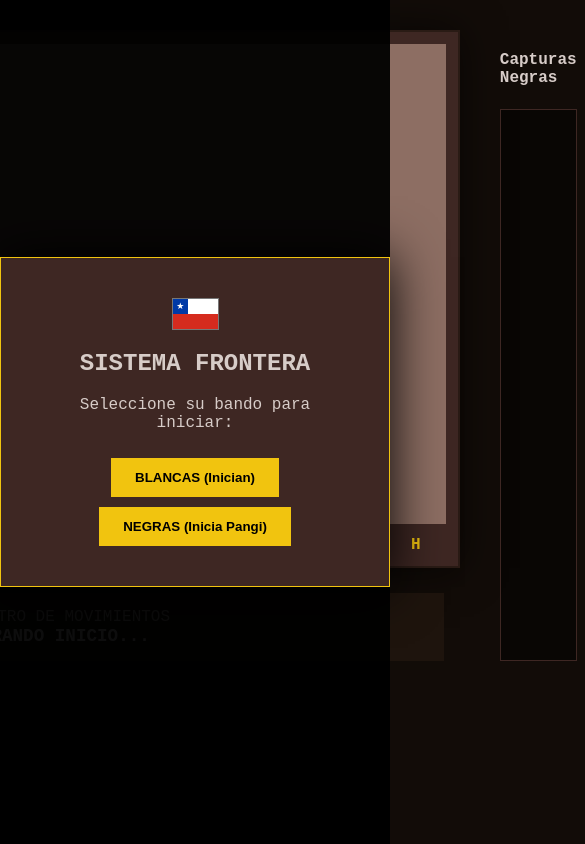
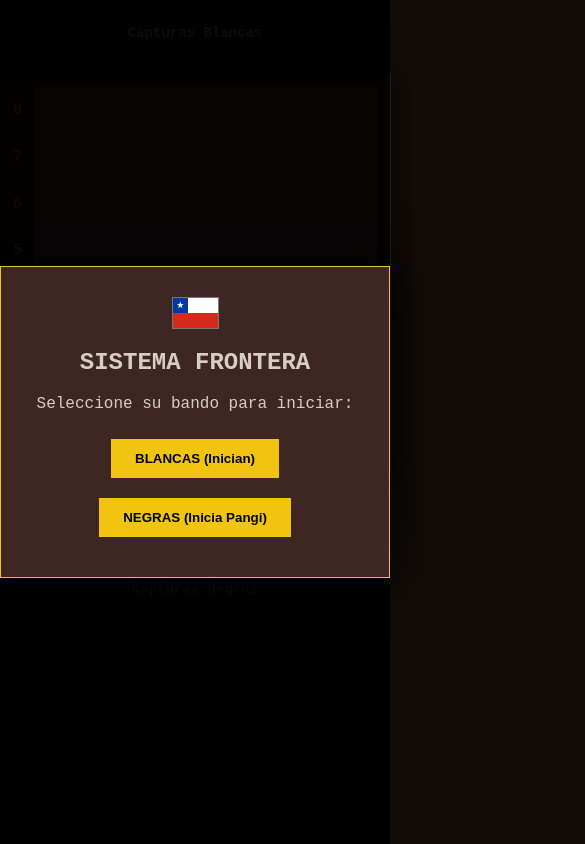
Before and after one commit to DiegoFierro/frontera-damas-chilenas, a plain HTML site: page index.html in a window 390 px wide. Shown: the top 844 px of the page, 585 px wide, since content can reach past the window. Drawn offline with Linux system fonts and the light colour scheme.

Commit message:
Update style.css for responsive design enhancements
Refactor CSS for improved layout and responsiveness.

```diff
--- a/style.css
+++ b/style.css
@@ -5,60 +5,200 @@
     --frame-color: #3e2723;
 }
 
-body { background: var(--bg-dark); color: #d7ccc8; font-family: 'Courier New', monospace; margin: 0; display: flex; justify-content: center; overflow: hidden; }
+/* Configuración General */
+body {
+    background: var(--bg-dark);
+    color: #d7ccc8;
+    font-family: 'Courier New', monospace;
+    margin: 0;
+    display: flex;
+    justify-content: center;
+    overflow-x: hidden;
+}
 
-#main-ui { display: flex; align-items: flex-start; gap: 40px; padding: 30px; }
+/* Layout Principal Adaptable */
+#main-ui {
+    display: flex;
+    flex-direction: row;
+    align-items: flex-start;
+    gap: 30px;
+    padding: 20px;
+    max-width: 100vw;
+}
 
-#board-outer-frame { display: flex; background: var(--frame-color); padding: 12px; border: 2px solid #2a1b15; box-shadow: 0 0 40px rgba(0,0,0,0.6); }
-.coords-y { display: flex; flex-direction: column; justify-content: space-around; padding-right: 12px; font-weight: bold; color: var(--gold); }
-.coords-x { display: flex; justify-content: space-around; padding-top: 12px; font-weight: bold; color: var(--gold); }
+/* Marco del Tablero y Coordenadas */
+#board-outer-frame {
+    display: flex;
+    background: var(--frame-color);
+    padding: 12px;
+    border: 2px solid #2a1b15;
+    box-shadow: 0 0 40px rgba(0,0,0,0.6);
+}
 
+.coords-y {
+    display: flex;
+    flex-direction: column;
+    justify-content: space-around;
+    padding-right: 12px;
+    font-weight: bold;
+    color: var(--gold);
+}
+
+.coords-x {
+    display: flex;
+    justify-content: space-around;
+    padding-top: 12px;
+    font-weight: bold;
+    color: var(--gold);
+}
+
+/* Tablero Monocromático Responsivo */
 #board {
     display: grid;
-    grid-template-columns: repeat(8, 60px);
-    grid-template-rows: repeat(8, 60px);
+    /* En PC usa 60px, en celular usa el 11% del ancho de pantalla */
+    grid-template-columns: repeat(8, min(11vw, 60px));
+    grid-template-rows: repeat(8, min(11vw, 60px));
     background-color: var(--wood-board);
 }
 
 .square {
-    width: 60px; height: 60px;
+    width: 100%;
+    height: 100%;
     border: 0.5px solid rgba(0,0,0,0.15);
     position: relative;
-    display: flex; align-items: center; justify-content: center;
+    display: flex;
+    align-items: center;
+    justify-content: center;
 }
 
-.piece { width: 48px; height: 48px; border-radius: 50%; cursor: pointer; box-shadow: 0 4px 0 #000; z-index: 5; transition: transform 0.2s; }
+/* Piezas Adaptables */
+.piece {
+    width: 80%;
+    height: 80%;
+    border-radius: 50%;
+    cursor: pointer;
+    box-shadow: 0 4px 0 #000;
+    z-index: 5;
+    transition: transform 0.2s;
+}
+
 .white { background: #fdfdfd; }
 .black { background: #1a1a1a; }
-.soberana { border: 4px solid var(--gold) !important; width: 40px !important; height: 40px !important; }
+
+.soberana {
+    border: 3px solid var(--gold) !important;
+    width: 70% !important;
+    height: 70% !important;
+}
+
+/* Paneles de Captura (Graveyard) */
+.side-panel {
+    display: flex;
+    flex-direction: column;
+    align-items: center;
+}
 
 .graveyard {
     width: 65px;
-    min-height: 520px;
+    min-height: 480px;
     background: rgba(0,0,0,0.5);
     display: flex;
-    flex-direction: column;
+    flex-direction: column; /* Apilamiento de arriba hacia abajo */
     align-items: center;
     gap: 8px;
-    padding: 15px 5px;
+    padding: 10px 5px;
     border: 1px solid var(--frame-color);
 }
-.captured { width: 35px; height: 35px; border-radius: 50%; box-shadow: 0 2px 0 #000; animation: slideDown 0.3s ease-out; }
 
-@keyframes slideDown { from { transform: translateY(-30px); opacity: 0; } to { transform: translateY(0); opacity: 1; } }
+.captured {
+    width: 35px;
+    height: 35px;
+    border-radius: 50%;
+    box-shadow: 0 2px 0 #000;
+    animation: slideDown 0.3s ease-out;
+}
 
-#move-logger { margin-top: 25px; padding: 15px; background: #1e140d; border-left: 4px solid var(--gold); width: 480px; }
+/* Registro de Movimientos */
+#move-logger {
+    margin-top: 20px;
+    padding: 15px;
+    background: #1e140d;
+    border-left: 4px solid var(--gold);
+    width: 100%;
+    max-width: 480px;
+    box-sizing: border-box;
+}
+
+.logger-title { font-size: 11px; color: var(--gold); letter-spacing: 2px; margin-bottom: 5px; }
 #current-move-text { font-weight: bold; font-size: 1.1em; color: #fff; }
 
-.dot { width: 20px; height: 20px; background: rgba(46, 204, 113, 0.9); border-radius: 50%; position: absolute; z-index: 10; cursor: pointer; border: 2px solid #fff; }
+/* Indicadores de Movimiento (Dots) */
+.dot {
+    width: 35%;
+    height: 35%;
+    background: rgba(46, 204, 113, 0.9);
+    border-radius: 50%;
+    position: absolute;
+    z-index: 10;
+    cursor: pointer;
+    border: 1.5px solid #fff;
+}
 
-.overlay { position: fixed; inset: 0; background: rgba(0,0,0,0.95); display: flex; justify-content: center; align-items: center; z-index: 1000; }
-.setup-box { text-align: center; border: 1px solid var(--gold); padding: 40px; background: #3e2723; box-shadow: 0 0 50px #000; max-width: 400px; }
-.chilean-flag { width: 45px; height: 30px; border: 1px solid #777; margin: 0 auto 15px; display: flex; flex-direction: column; }
+/* Overlays (Inicio y Fin) */
+.overlay {
+    position: fixed;
+    inset: 0;
+    background: rgba(0,0,0,0.95);
+    display: flex;
+    justify-content: center;
+    align-items: center;
+    z-index: 1000;
+}
+
+.setup-box {
+    text-align: center;
+    border: 1px solid var(--gold);
+    padding: 30px;
+    background: #3e2723;
+    box-shadow: 0 0 50px #000;
+    max-width: 90vw;
+}
+
+.chilean-flag {
+    width: 45px; height: 30px; border: 1px solid #777; margin: 0 auto 15px; display: flex; flex-direction: column;
+}
 .flag-top { display: flex; height: 50%; }
 .flag-blue { background: #0039a6; width: 35%; color: white; font-size: 9px; display: flex; align-items: center; justify-content: center; }
 .flag-white { background: #fff; width: 65%; }
 .flag-red { background: #d52b1e; height: 50%; }
 
-button { padding: 12px 24px; background: var(--gold); border: none; font-weight: bold; cursor: pointer; margin-top: 10px; transition: 0.2s; }
-button:hover { background: #fff; color: #000; }
+button {
+    padding: 12px 24px;
+    background: var(--gold);
+    border: none;
+    font-weight: bold;
+    cursor: pointer;
+    margin: 10px 5px;
+}
+
+@keyframes slideDown { from { transform: translateY(-30px); opacity: 0; } to { transform: translateY(0); opacity: 1; } }
+
+/* --- AJUSTES ESPECÍFICOS PARA MÓVILES --- */
+@media (max-width: 768px) {
+    #main-ui {
+        flex-direction: column;
+        align-items: center;
+        gap: 15px;
+    }
+
+    .graveyard {
+        flex-direction: row; /* Capturas en fila horizontal en celular */
+        min-height: auto;
+        width: 90vw;
+        flex-wrap: wrap;
+        justify-content: center;
+        padding: 5px;
+    }
+
+    .side-panel h4 { margin: 5px 0; font-size: 14px; }
+}
```
